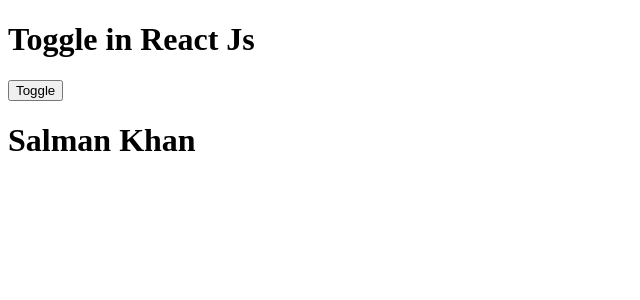
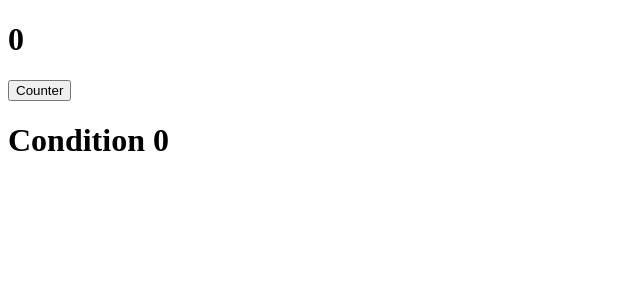
Before and after one commit to Suhani190803/React-blog, a React (Vite) app: page / in a window 1280 px wide. Shown: the top 300 px of the page, without its empty margins (0-640 px from the left). Built offline with nearby package versions, Linux system fonts and the light colour scheme.

Commit message:
multiple contional rendering

```diff
--- a/src/App.jsx
+++ b/src/App.jsx
@@ -1,22 +1,22 @@
-import { useState } from "react";
-import User from "./User";
+import { useState } from "react"
 function App(){
-    const [display,setDisplay] = useState(true)
-     return(
+    const [count , setCount] =useState (0);
+    return(
       <div>
-        <h1>
-          Toggle in React Js
-        </h1>
-        <button onClick={()=>setDisplay(!display)}>Toggle</button>
-        {/* {
-          display?<h1>Anil Kapoor</h1>:null
-        }
-          */}
-          {
-          display?<User/>:null
-}
+        <h1>{count}</h1>
+        <button onClick={()=>setCount(count+1)}>Counter</button>
+         {
+         count ==0?<h1>Condition 0</h1>
+         :count==1?<h1>Condition 1</h1>
+         :count==2?<h1>Condition 2</h1>
+         :count==3?<h1>Condition 3</h1>
+         :count==4?<h1>Condition 4</h1>
+         :count==5?<h1>Condition 5</h1>
+         :count==6?<h1>Condition 6</h1>
+         :<h1>other condtion</h1>
+         }
       </div>
-     )
+    )
   }
 
 export default App ;
```
